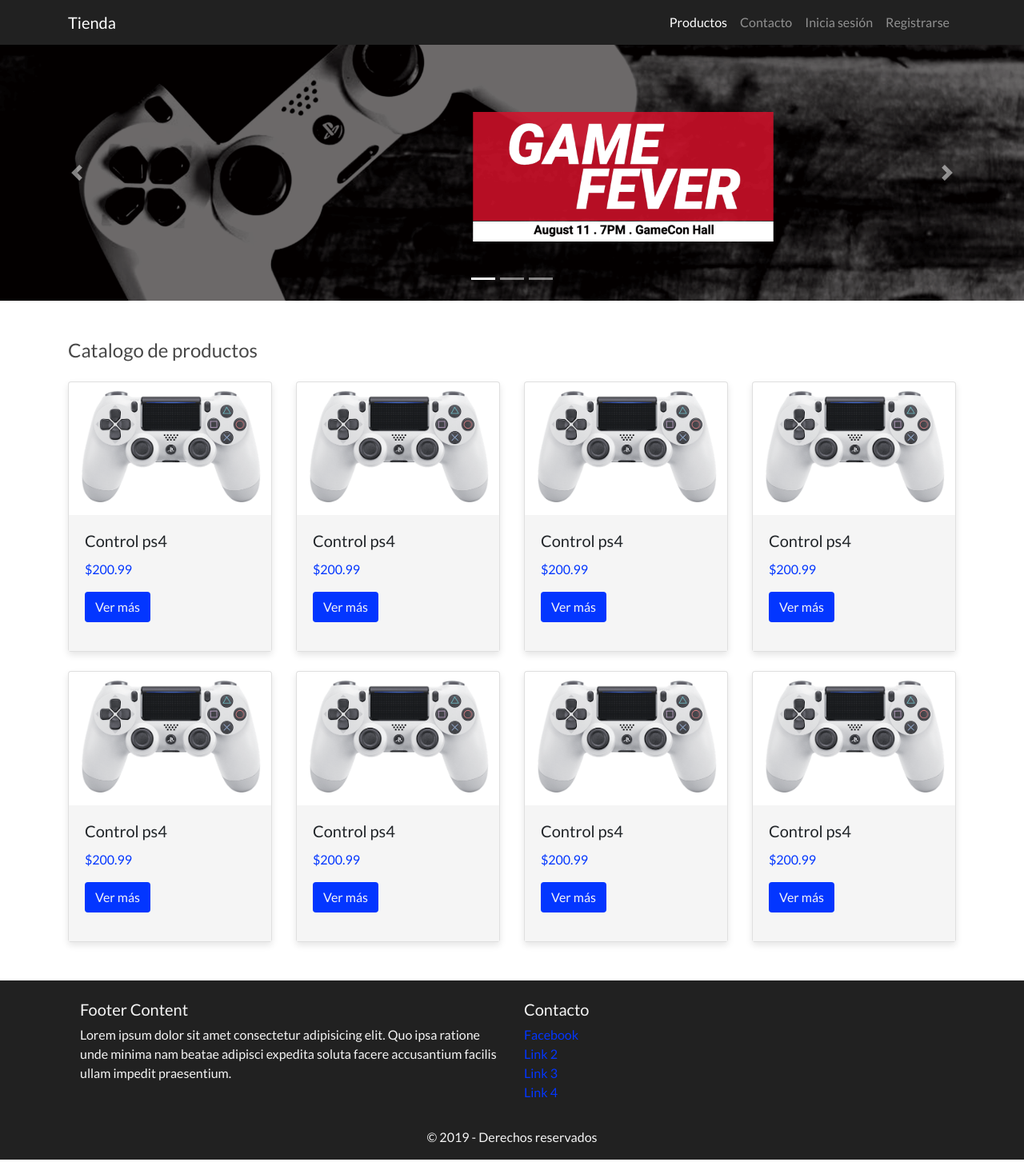
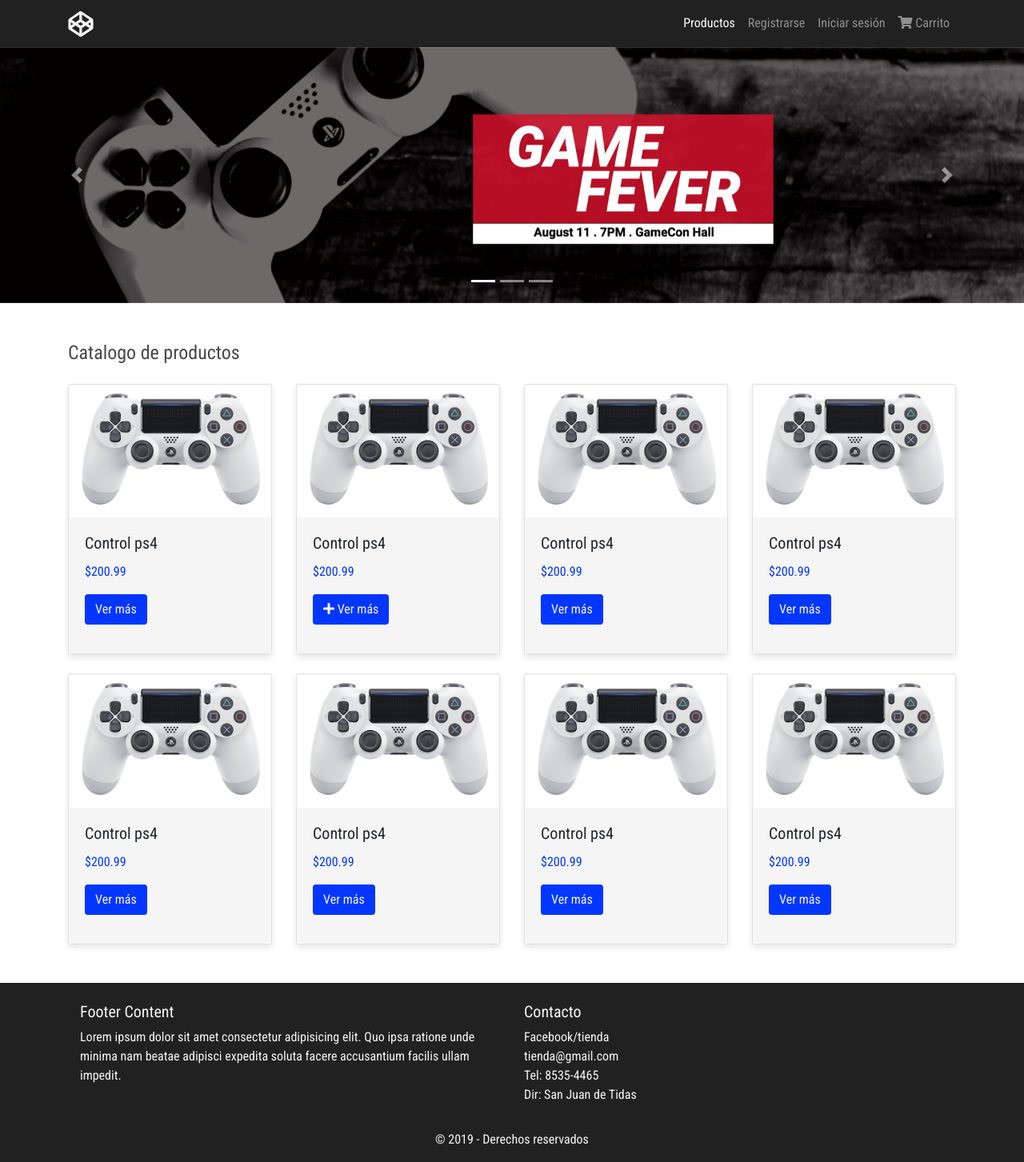
Before and after one commit to andresAlas64/tienda_linea, a PHP site: page / in a window 1280 px wide. Shown: the whole page at 80% size. Run offline with PHP 8.4, Linux system fonts and the light colour scheme; some libraries are stand-ins or nearby versions.

Commit message:
Cambios en el estilo

```diff
--- a/css/style.css
+++ b/css/style.css
@@ -4,7 +4,7 @@
 }
 
 body {
-    font-family: 'Lato', sans-serif;
+    font-family: 'Roboto Condensed', sans-serif;
 }
 
 .bg-color {
@@ -33,6 +33,7 @@
 .btn-color {
     background: #0336FF;
     color: #F5F5F5;
+    font-weight: lighter;
 }
 
 .btn-color:hover {
@@ -45,6 +46,18 @@
     background: #F5F5F5;
 }
 
-footer {
+/*footer {
+    color: #F5F5F5;
+}*/
+
+.text-footer {
     color: #F5F5F5;
 }
+
+footer, a {
+    color: #F5F5F5;
+}
+
+footer, a:hover {
+    color: #D1D1D1;
+}
--- a/include/docCierre.php
+++ b/include/docCierre.php
@@ -2,5 +2,6 @@
 <script src="https://cdnjs.cloudflare.com/ajax/libs/popper.js/1.14.7/umd/popper.min.js" integrity="sha384-UO2eT0CpHqdSJQ6hJty5KVphtPhzWj9WO1clHTMGa3JDZwrnQq4sF86dIHNDz0W1" crossorigin="anonymous"></script>
 <script src="https://stackpath.bootstrapcdn.com/bootstrap/4.3.1/js/bootstrap.min.js" integrity="sha384-JjSmVgyd0p3pXB1rRibZUAYoIIy6OrQ6VrjIEaFf/nJGzIxFDsf4x0xIM+B07jRM" crossorigin="anonymous"></script>
 <script src="js/jquery.min.js">
+<script src="js/main.js"></script>
 </body>
 </html>
--- a/include/docDeclaracion.php
+++ b/include/docDeclaracion.php
@@ -13,9 +13,8 @@
     ?>
     <link rel="stylesheet" href="https://stackpath.bootstrapcdn.com/bootstrap/4.3.1/css/bootstrap.min.css" integrity="sha384-ggOyR0iXCbMQv3Xipma34MD+dH/1fQ784/j6cY/iJTQUOhcWr7x9JvoRxT2MZw1T" crossorigin="anonymous">
     <link href="https://fonts.googleapis.com/css?family=Lato&display=swap" rel="stylesheet">
-    <link href="https://fonts.googleapis.com/css?family=Lato|Open+Sans&display=swap" rel="stylesheet">
-    <link href="https://fonts.googleapis.com/css?family=Roboto&display=swap" rel="stylesheet">
-    <link href="https://fonts.googleapis.com/css?family=Source+Sans+Pro&display=swap" rel="stylesheet">
+    <link href="https://fonts.googleapis.com/css?family=Roboto+Condensed&display=swap" rel="stylesheet">
+    <link rel="stylesheet" href="https://use.fontawesome.com/releases/v5.8.2/css/all.css" integrity="sha384-oS3vJWv+0UjzBfQzYUhtDYW+Pj2yciDJxpsK1OYPAYjqT085Qq/1cq5FLXAZQ7Ay" crossorigin="anonymous">
     <link rel="stylesheet" href="css/style.css">
     <!--<link rel="stylesheet" href="../css/style.css">-->
 </head>
--- a/index.php
+++ b/index.php
@@ -5,7 +5,7 @@
 ?>
 <nav class="navbar navbar-expand-lg navbar-dark bg-color">
     <div class="container">
-        <a class="navbar-brand" href="#">Tienda</a>
+        <a class="navbar-brand" href="#"><img src="img/codepen.png"></a>
         <button class="navbar-toggler" type="button" data-toggle="collapse" data-target="#navbarNav" aria-controls="navbarNav" aria-expanded="false" aria-label="Toggle navigation">
             <span class="navbar-toggler-icon"></span>
         </button>
@@ -15,13 +15,13 @@
                     <a class="nav-link" href="#">Productos <span class="sr-only">(current)</span></a>
                 </li>
                 <li class="nav-item">
-                    <a class="nav-link" href="#">Contacto</a>
+                    <a class="nav-link" href="#">Registrarse</a>
                 </li>
                 <li class="nav-item">
-                    <a class="nav-link" href="#">Inicia sesión</a>
+                    <a class="nav-link" href="#">Iniciar sesión</a>
                 </li>
                 <li class="nav-item">
-                    <a class="nav-link" href="#">Registrarse</a>
+                    <a class="nav-link" href="#"><i class="fas fa-shopping-cart"></i> Carrito</a>
                 </li>
             </ul>
         </div>
@@ -37,13 +37,13 @@
     </ol>
     <div class="carousel-inner">
       <div class="carousel-item active">
-        <img src="img/banner.png" class="d-block w-100" alt="...">
+        <img src="img/banner.png" class="d-block w-100" alt="Imagen uno">
       </div>
       <div class="carousel-item">
-        <img src="img/banner.png" class="d-block w-100" alt="...">
+        <img src="img/banner.png" class="d-block w-100" alt="Imagen dos">
       </div>
       <div class="carousel-item">
-        <img src="img/banner.png" class="d-block w-100" alt="...">
+        <img src="img/banner.png" class="d-block w-100" alt="Imagen tres">
       </div>
     </div>
     <a class="carousel-control-prev" href="#carouselExampleCaptions" role="button" data-slide="prev">
@@ -93,7 +93,7 @@
                         <p class="text-color">$200.99</p>
                         <p>
                         <a class="btn btn-color" data-toggle="collapse" href="#collapseExample2" role="button" aria-expanded="false" aria-controls="collapseExample2">
-                            Ver más
+                            <i class="fas fa-plus"></i> Ver más
                         </a>
                         </p>
                         <div class="collapse" id="collapseExample2">
@@ -136,9 +136,6 @@
                     </div>
                 </div>
             </div>
-
-            <!--  -->
-
             <div class="col-md-3">
                 <div class="card" style="width: 100%;">
                     <img src="img/ps4.png" class="card-img-top" alt="...">
@@ -210,39 +207,40 @@
         </div>
     </div>
 </section>
+
 <!-- Card -->
 <footer class="page-footer font-small pt-4 bg-color">
     <div class="container">
         <div class="container-fluid text-center text-md-left">
             <div class="row">
                 <div class="col-md-6 mt-md-0 mt-3">
-                    <h5>Footer Content</h5>
-                    <p>
-                        Lorem ipsum dolor sit amet consectetur adipisicing elit. Quo ipsa ratione unde minima nam beatae adipisci expedita soluta facere accusantium facilis ullam impedit praesentium.
+                    <h5 class="text-footer">Footer Content</h5>
+                    <p class="text-footer">
+                        Lorem ipsum dolor sit amet consectetur adipisicing elit. Quo ipsa ratione unde minima nam beatae adipisci expedita soluta facere accusantium facilis ullam impedit.
                     </p>
                 </div>
                 <hr class="clearfix w-100 d-md-none pb-3">
                 <div class="col-md-3 mb-md-0 mb-3">
-                    <h5>Contacto</h5>
+                    <h5 class="text-footer">Contacto</h5>
                     <ul class="list-unstyled">
                         <li>
-                            <a href="#!" class="text-color">Facebook</a>
+                            <a href="#">Facebook/tienda</a>
                         </li>
                         <li>
-                            <a href="#!" class="text-color">Link 2</a>
+                            <a href="#">tienda@gmail.com</a>
                         </li>
                         <li>
-                            <a href="#!" class="text-color">Link 3</a>
+                            <a href="#">Tel: 8535-4465</a>
                         </li>
                         <li>
-                            <a href="#!" class="text-color">Link 4</a>
+                            <a href="#">Dir: San Juan de Tidas</a>
                         </li>
                     </ul>
                 </div>
             </div>
         </div>
         <div class="footer-copyright text-center py-3">
-            © 2019 - Derechos reservados
+            <span class="text-footer">© 2019 - Derechos reservados</span>
         </div>
     </div>
 </footer>
```
Also changed, not shown: img/codepen-white.png (added), img/codepen.png (added), js/main.js (added), services/conexion.php (added).
